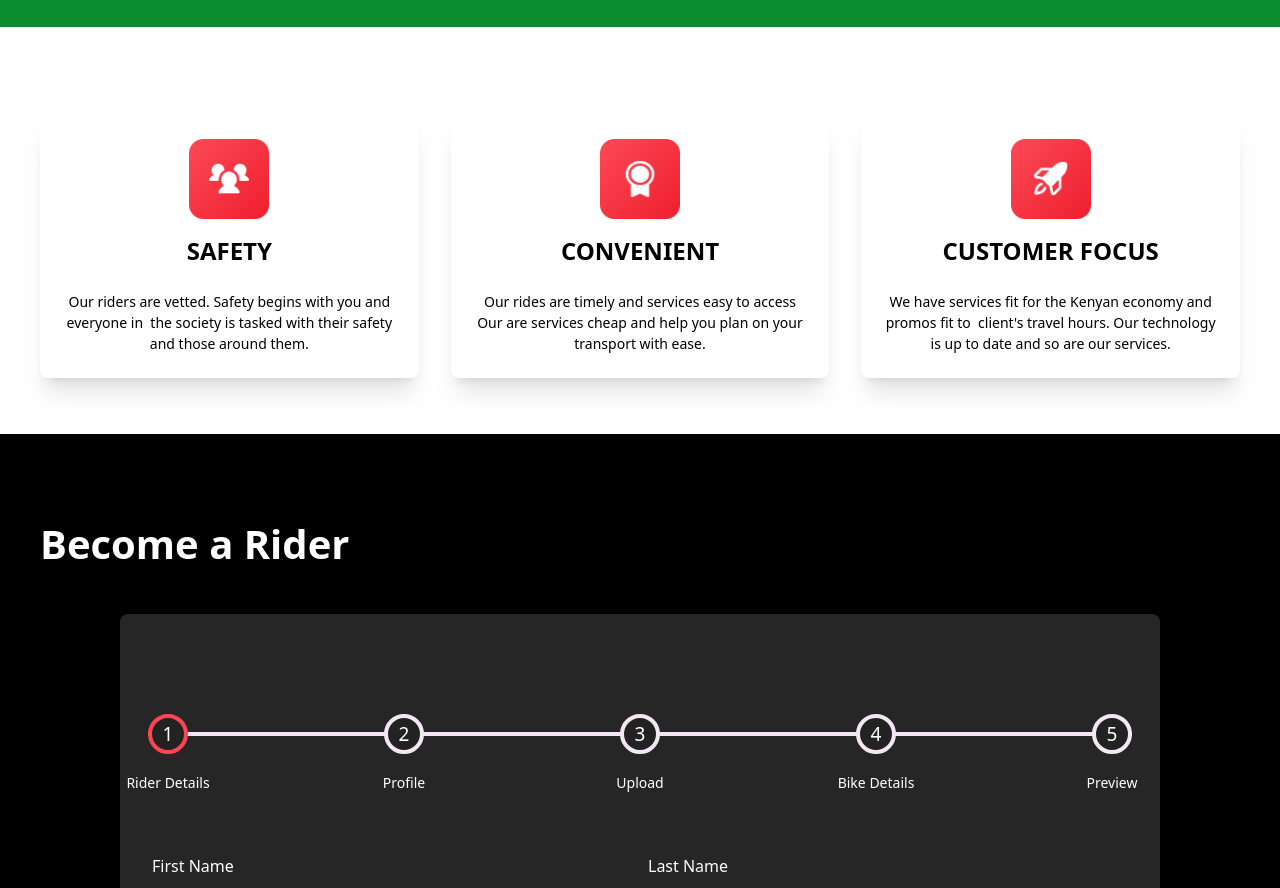
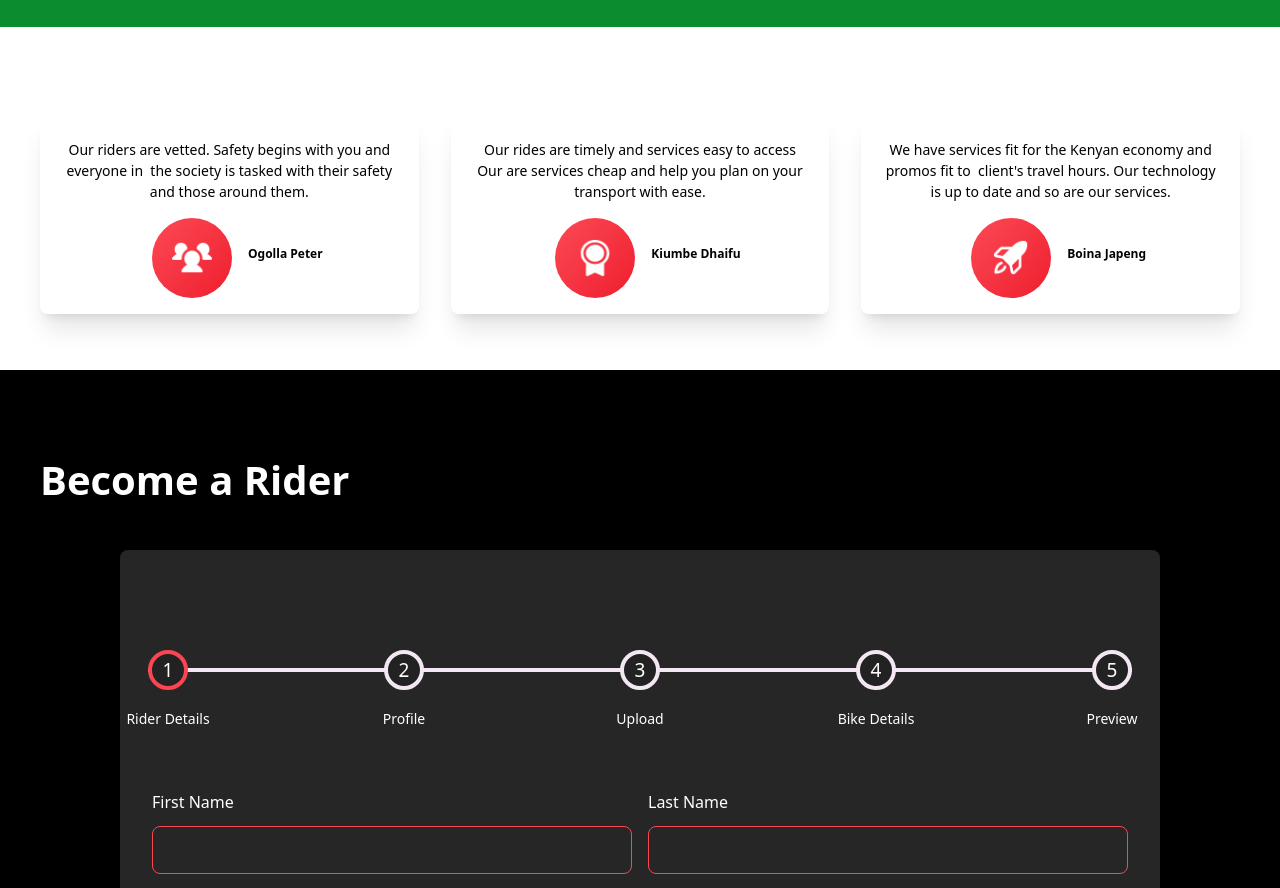
Before and after one commit to SongaBiz/Songa, a Next.js app: page / in a window 1280 px wide. Shown: the part 2080-2968 px from the top of the page. Built offline with nearby package versions, Linux system fonts and the light colour scheme; a web font is replaced by a local one.

Commit message:
Set up cards section

```diff
--- a/components/Landing/Cards/index.tsx
+++ b/components/Landing/Cards/index.tsx
@@ -8,28 +8,34 @@ function Cards() {
 
             <div className='mx-auto px-6 md:pt-8 md:grid grid-cols-3 gap-8'>
                 <div className='w-[350px] mx-auto md:w-auto bg-white shadow-xl flex flex-col p-4 my-8 rounded-lg hover:scale-105 duration-300'>
-                    <Image className='w-20 mx-auto mt-[-2rem] md:mt-2'
+                    <p className='text-center text-black p-2 text-[14px]'>Our riders are vetted. Safety begins with you and everyone in  the society is tasked with their safety and those around them.</p>
+                    <div className='flex mx-auto'>
+                        <Image className='w-20 mx-4 mt-[-2rem] md:mt-2 rounded-full'
                             src='/assets/icons/card1-icon.png' alt='safety-icon' width={84} height={84}
                         />
-                    <h2 className='text-2xl text-green-600 font-bold text-center py-4 uppercase'>Safety</h2>
-                    <p className='text-center text-black p-2 text-[14px]'>Our riders are vetted. Safety begins with you and everyone in  the society is tasked with their safety and those around them.</p>
+                        <h2 className='text-[12px] my-auto font-bold text-center py-4 capitalize'>Ogolla Peter</h2>
+                    </div>
                 </div>
 
                 <div className='w-[350px] mx-auto md:w-auto bg-white shadow-xl flex flex-col p-4 my-8 rounded-lg hover:scale-105 duration-300'>
-            <Image className='w-20 mx-auto mt-[-2rem] md:mt-2'
+                    <p className='text-center text-black p-2 text-[14px]'> Our rides are timely and services easy to access
+                        Our are services cheap and help you plan on your transport with ease.</p>
+                    <div className='flex mx-auto'>
+                        <Image className='w-20 mx-4 mt-[-2rem] md:mt-2 rounded-full'
                             src='/assets/icons/card2-icon.png' alt='convinient-icon' width={84} height={84}
                         />
-            <h2 className='text-2xl text-green-600 font-bold text-center py-4 uppercase'>CONVENIENT</h2>
-            <p className='text-center text-black p-2 text-[14px]'> Our rides are timely and services easy to access
-            Our are services cheap and help you plan on your transport with ease.</p>
+                        <h2 className='text-[12px] my-auto font-bold text-center py-4 capitalize'>Kiumbe Dhaifu</h2>
+                    </div>
                 </div>
 
                 <div className='w-[350px] mx-auto md:w-auto bg-white shadow-xl flex flex-col p-4 my-8 rounded-lg hover:scale-105 duration-300'>
-            <Image className='w-20 mx-auto mt-[-2rem] md:mt-2'
+                    <p className='text-center text-black p-2 text-[14px]'>We have services fit for the Kenyan economy and promos fit to  client&apos;s travel hours. Our technology is up to date and so are our services.</p>
+                    <div className="flex mx-auto">
+                        <Image className='w-20 mx-4 mt-[-2rem] md:mt-2 rounded-full'
                             src='/assets/icons/card3-icon.png' alt='customerfocus-icon' width={84} height={84}
                         />
-            <h2 className='text-2xl text-green-600 font-bold text-center py-4 uppercase'>CUSTOMER FOCUS</h2>
-            <p className='text-center text-black p-2 text-[14px]'>We have services fit for the Kenyan economy and promos fit to  client&apos;s travel hours. Our technology is up to date and so are our services.</p>
+                        <h2 className='text-[12px] my-auto font-bold text-center py-4 capitalize'>Boina Japeng</h2>
+                    </div>
                 </div>
 
 
```
Lines whose indentation alone changed are shown as unchanged.
